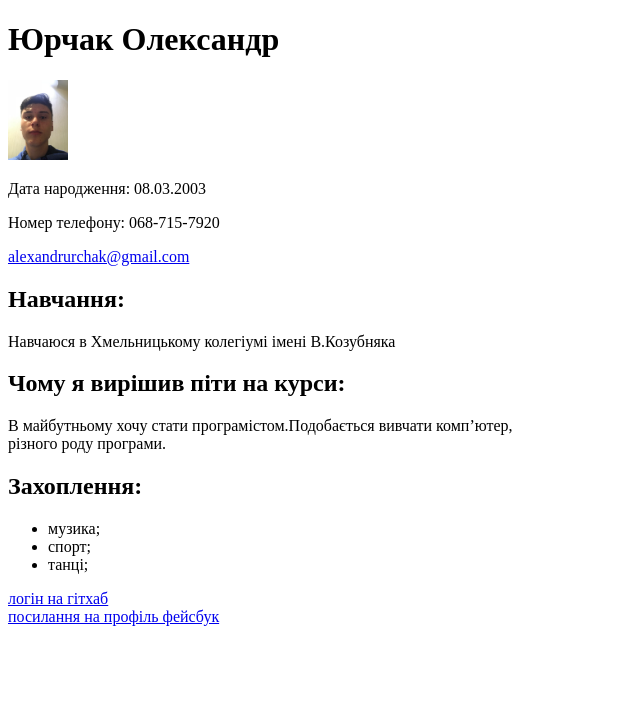
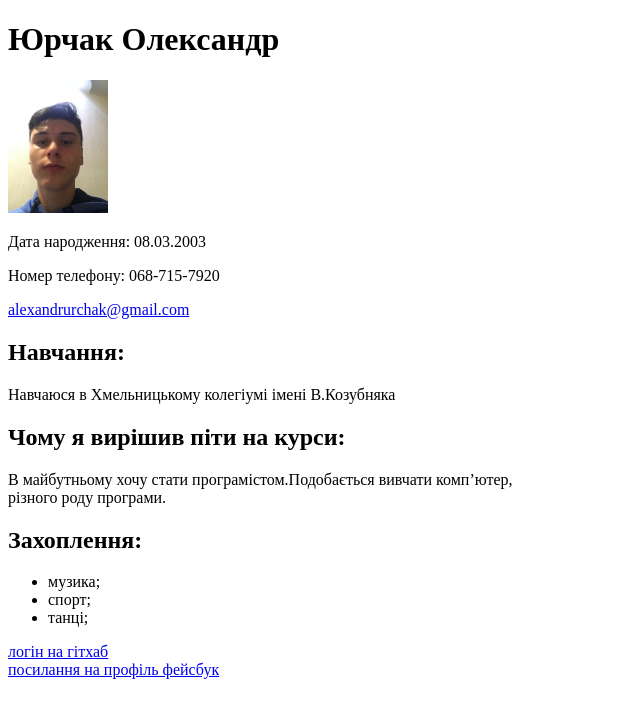
Before and after one commit to Alex121512/vizitka, a plain HTML site: page index.html in a window 1280 px wide. Shown: the whole page, without its empty margins (0-640 px from the left). Drawn offline with Linux system fonts and the light colour scheme.

Commit message:
first commit

```diff
--- a/index.html
+++ b/index.html
@@ -7,7 +7,7 @@
 <body>
 	<header>
 		<h1>Юрчак Олександр</h1>
-		<div><img src="images/alex121512.JPG" alt="alex121512"width="60"></div>
+		<div><img src="images/alex121512.JPG" alt="alex121512"width="100"></div>
 		<p>Дата народження: 08.03.2003</p>
 		<p>Номер телефону: <a href="tel:068-715-7920"></a>068-715-7920</p>
 		<p><a href="mailto:alexandrurchak@gmail.com">alexandrurchak@gmail.com</a></p>
```
